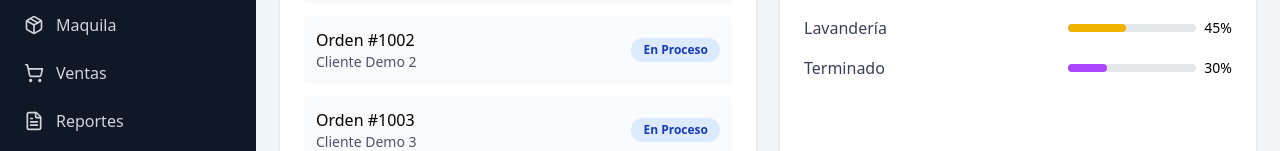
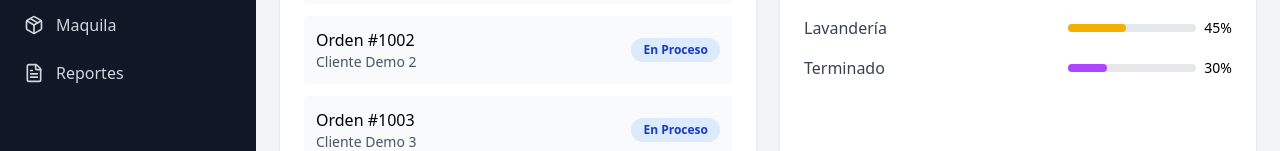
Before and after one commit to LuasDB/app-maquila-react, a React (Vite) app: page /dashboard in a window 1280 px wide. Shown: the part 345-496 px from the top of the page. Built offline with nearby package versions, Linux system fonts and the light colour scheme; sample sign-in values are in the browser's storage.

Commit message:
Se oculta de momento el modulo de ventas

```diff
--- a/src/components/layout/Sidebar/index.jsx
+++ b/src/components/layout/Sidebar/index.jsx
@@ -12,7 +12,7 @@ const Sidebar = ({ isOpen, toggleSidebar, activeModule }) => {
     { id: "clientes", label: "Clientes", icon: UserCircle, path: "/clientes" },
     { id: "productos", label: "Productos", icon: Tag, path: "/productos" },
     { id: "maquila", label: "Maquila", icon: Package, path: "/maquila" },
-    { id: "ventas", label: "Ventas", icon: ShoppingCart, path: "/ventas" },
+    // { id: "ventas", label: "Ventas", icon: ShoppingCart, path: "/ventas" },
     { id: "reportes", label: "Reportes", icon: FileText, path: "/reportes" },
   ]
 
```
